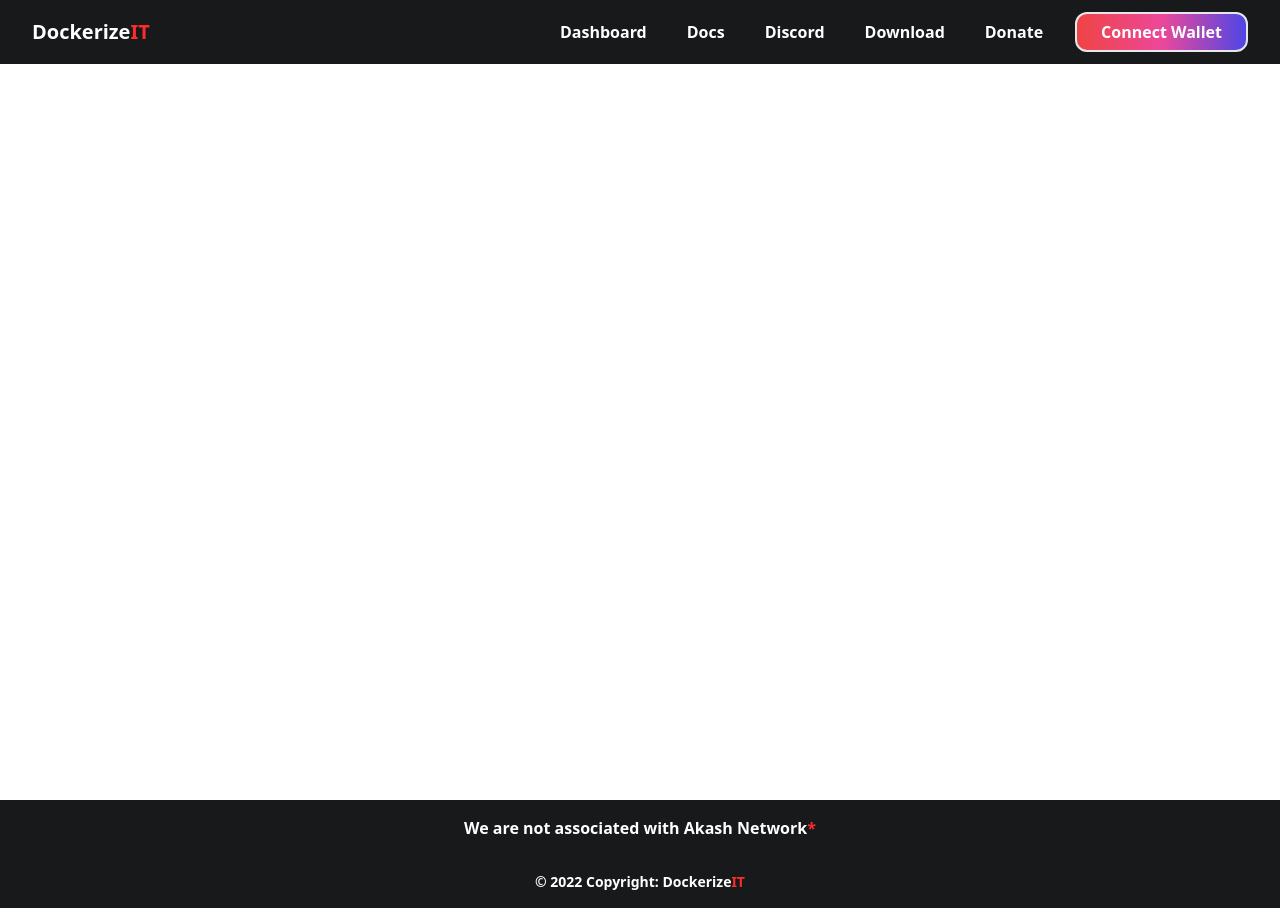
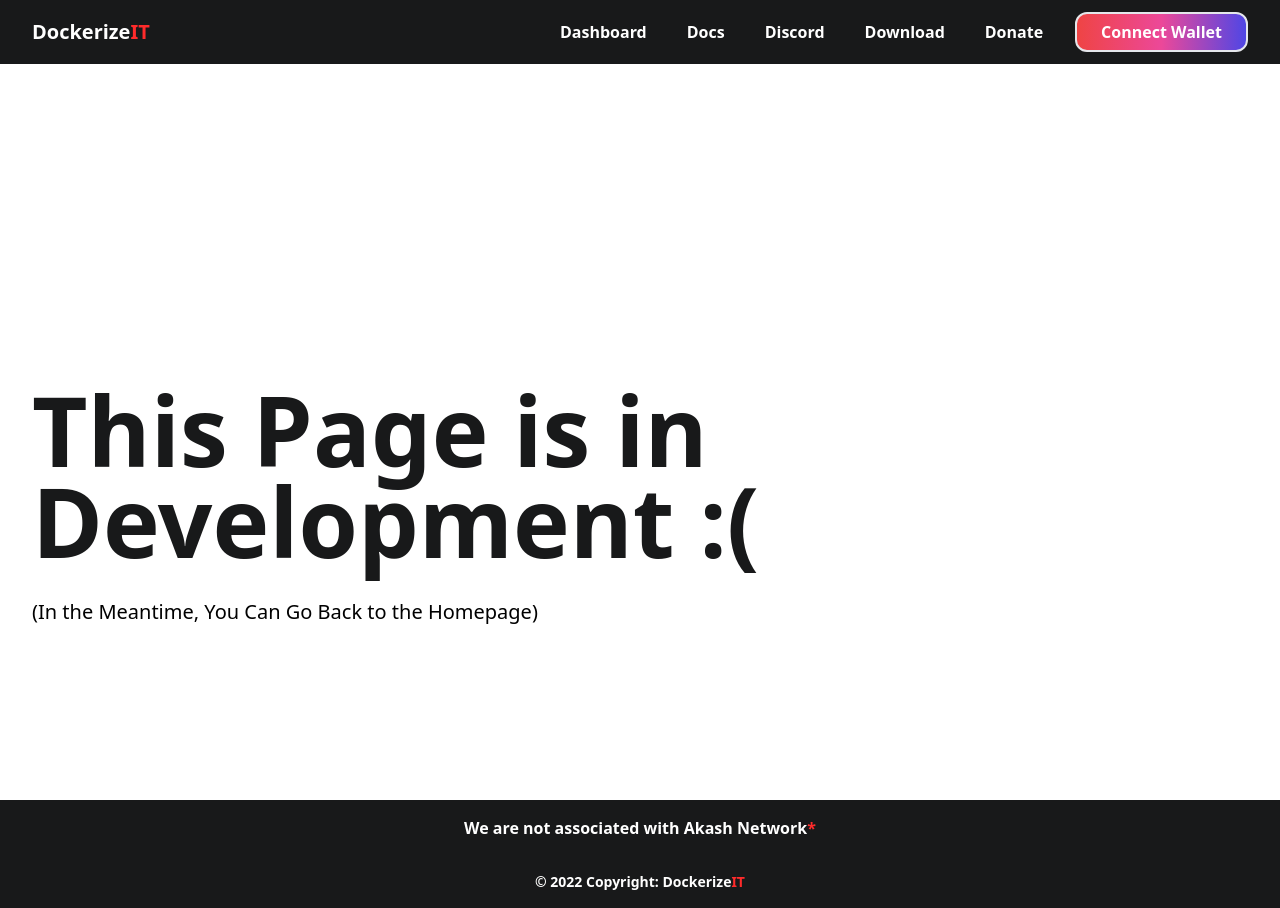
Before and after one commit to rasmuslukas/hosting-project, a React (Create React App) app: page /donate in a window 1280 px wide. Built offline with nearby package versions, Linux system fonts and the light colour scheme.

Commit message:
- added in development text

```diff
--- a/src/App.js
+++ b/src/App.js
@@ -5,7 +5,7 @@ import { DocsPage } from "./pages/docs/docspage";
 import { Download } from "./pages/download/download";
 import { Setup } from "./pages/setup/setup";
 import { SetupSteps } from "./pages/setup/steps/setupSteps";
-import { Donate } from "./pages/donate/donate";
+import { ErrorPage } from "./pages/error/errorPage";
 
 export function App() {
   return (
@@ -21,7 +21,8 @@ export function App() {
           />
           <Route exact={true} path={"/documentation"} element={<DocsPage />} />
           <Route exact={true} path={"/download"} element={<Download />} />
-          <Route exact={true} path={"/donate"} element={<Donate />} />
+          <Route exact={true} path={"/donate"} element={<ErrorPage />} />
+          <Route exact={true} path={"/dashboard"} element={<ErrorPage />} />
         </Routes>
       </Layout>
     </Router>
--- /dev/null
+++ b/src/pages/error/errorPage.jsx
@@ -0,0 +1,11 @@
+import React from 'react';
+import {Link} from "react-router-dom";
+
+export function ErrorPage() {
+    return(
+        <div className={"h-screen pt-96"}>
+            <h1 className={"font-bold text-dark10 text-4xl phone:text-6xl tablet:text-8xl pl-8"} style={{ lineHeight : "0.95"}}>This Page is in <br/> Development :(</h1>
+            <h4 className={"p-8 tablet:text-xl"}>(In the Meantime, You Can Go Back to the <Link to={'/'} >Homepage</Link>)</h4>
+        </div>
+    );
+}
```
Also changed, not shown: src/assets/error.svg (added).
